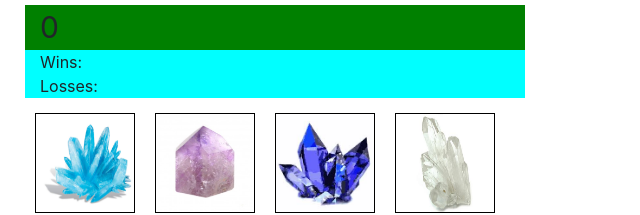
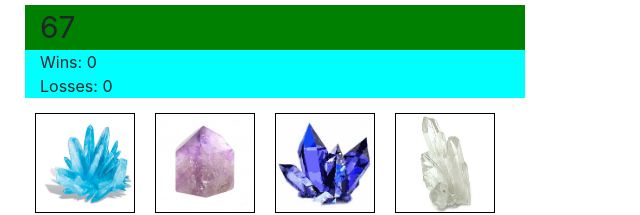
Before and after one commit to noeljcruz/Crystals-Game, a plain HTML site: page index.html in a window 1280 px wide. Shown: the part 412-627 px from the top of the page, 0-640 px from the left. Drawn offline with nearby package versions, Linux system fonts and the light colour scheme.

Commit message:
Made minor edit to index html and game.js to better organize.

```diff
--- a/assets/javascript/game.js
+++ b/assets/javascript/game.js
@@ -15,11 +15,12 @@ function newNums() {
     crystal3 = Math.floor(Math.random() * (12 - 1)) + 1;
     crystal4 = Math.floor(Math.random() * (12 - 1)) + 1;
     counter = 0;
-    $("#counter").text(counter);
+    $("#random").text(randomNum);
     $("#crystal1").attr("value", crystal1);
     $("#crystal2").attr("value", crystal2);
     $("#crystal3").attr("value", crystal3);
     $("#crystal4").attr("value", crystal4);
+    $("#counter").text(counter);
 }
 
 newNums();
@@ -36,13 +37,10 @@ $(".crystal").click(function () {
         losses++;
         newNums();
     }
-
     if (counter === randomNum) {
         wins++;
         newNums();
     }
-
     $("#wins").text("Wins: " + wins);
     $("#losses").text("Losses: " + losses);
-    $("#random").text(randomNum);
 });
--- a/index.html
+++ b/index.html
@@ -30,8 +30,8 @@
         <div class="row">
             <div id="random" class="col-md">0</div>
             <div id="score" class="col-md">
-                <div id="wins">Wins:</div>
-                <div id="losses">Losses:</div>
+                <div id="wins">Wins: 0</div>
+                <div id="losses">Losses: 0</div>
             </div>
         </div>
         <div class="row">
```
